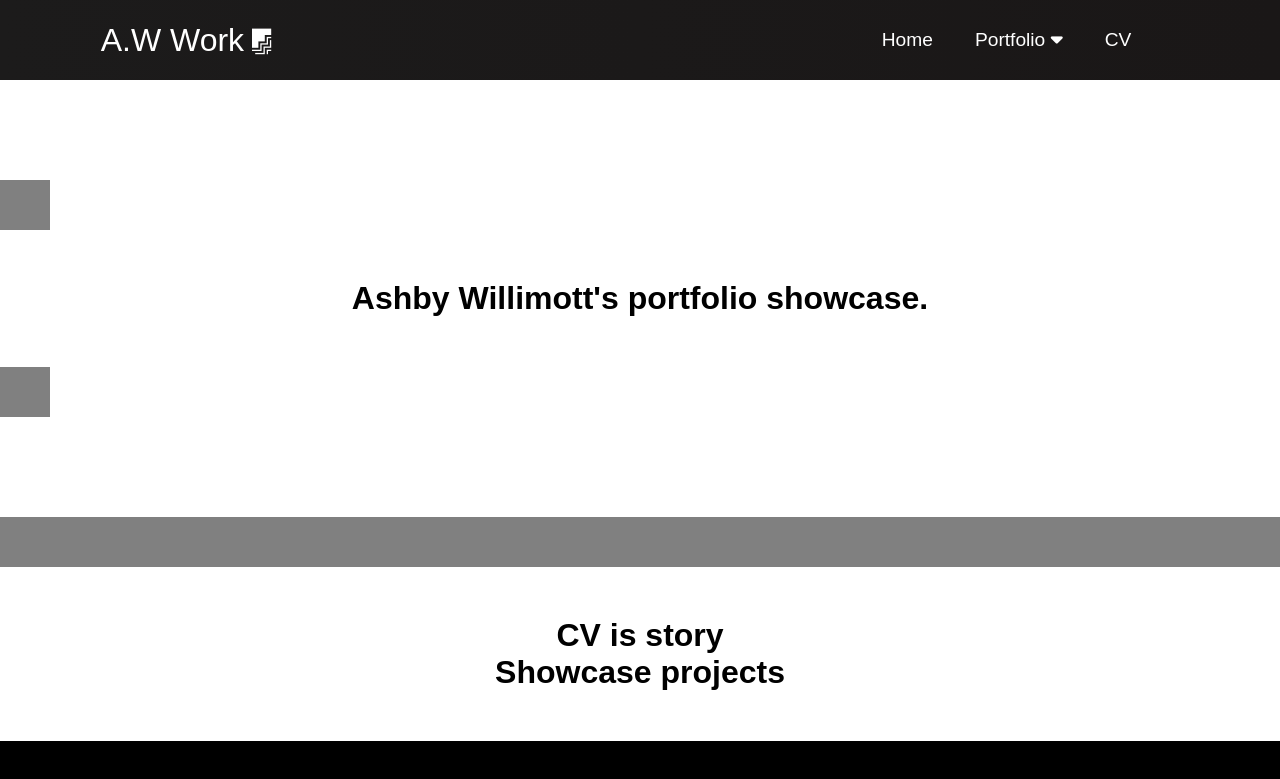
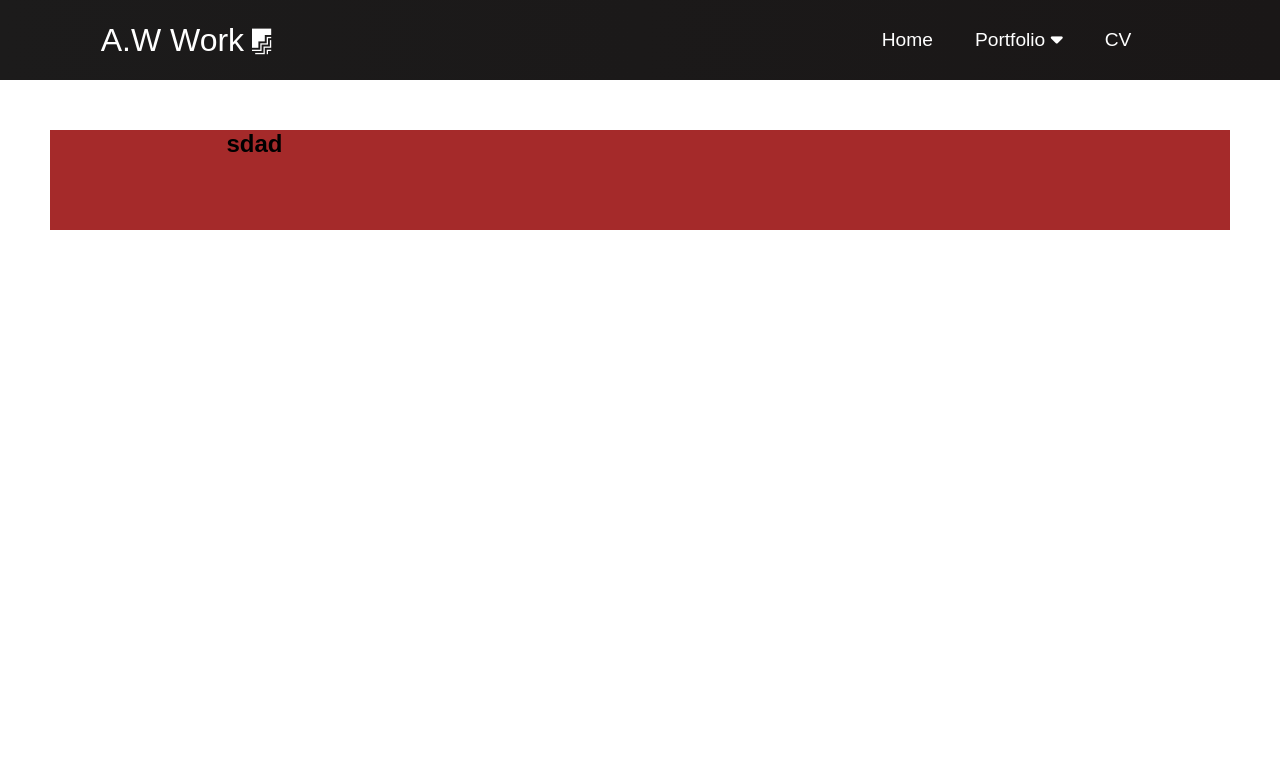
Before and after one commit to wallace222/react-portfolio, a React (Create React App) app: page / in a window 1280 px wide. Shown: the top 779 px of the page. Built offline with nearby package versions, Linux system fonts and the light colour scheme.

Commit message:
add grid to content

```diff
--- a/src/components/pages/Home.js
+++ b/src/components/pages/Home.js
@@ -17,19 +17,34 @@ function Home(props) {
     // I will make it short and sweat.
 
     return(
+
+// Have seperate grid containers for the different components
+
+
+
+// I will need to create a grid container for my title layout.
+
+// then I will need to create a grid container for the placement of where my portfolios gonna be
+
+//then I will need to create 2 seperate types of containers. for the inner contents of my projects
+//1. for the smaller ones at the top
+//2. one for the bottom container which will be the main project
+
+
         <>
             <div className="Home">
-                <div className="First-section">
-                    <div className="main-heading-container">
-                        <div className="main-heading-lines"></div>
-                        <h1>Ashby Willimott's portfolio showcase.</h1>
-                        <div className="main-heading-lines"></div>
-                    </div>
-                    <div>
-                        <h1>CV is story</h1>
-                        <h1>Showcase projects</h1>
+                <div className="Home-container">
+                    <div className="Title-container">
+                        <h2>sdad</h2>
                     </div>
                 </div>
+                {/* <div className="Side"></div>
+                <div className="Main-Title-Container">
+                    <div className="Main-Title-Bar"></div>
+                    <div className="Main-Title-Text"></div>
+                    <div className="Main-Title-Bar"></div>
+                </div>
+                <div className="Side"></div> */}
             </div>
         </>
     )
--- a/src/style/Home.css
+++ b/src/style/Home.css
@@ -1,24 +1,65 @@
 .Home {
     text-align: center;
-    padding-top: 50px;
-    padding-bottom: 50px;
     background-image: '../images/ripples.png';
 }
 
-.main-heading-container {
-    padding-bottom: 50px;
-    margin-bottom: 50px;
-    border-bottom-width: 50px;
-    border-bottom-style: solid;
-    border-color: grey;
+.Home-container {
+    display: grid;
+    grid-template-columns: 50px auto 50px;
+    grid-template-rows: 50px 100px 200px 400px 50px;
 }
 
 
-.main-heading-lines {
-    width: 50px;
-    padding-bottom: 50px;
-    margin-bottom: 50px;
-    border-bottom-width: 50px;
-    border-bottom-style: solid;
-    border-color: grey;
+/* Before I get off for the night I need to get Title container inside of Home-containers first object */
+
+/* How trump has used css grid for his website is. he has used top and bottom border on his title for stylized lines.*/
+
+/* trump also has a main container that does nothing but define the area at which components take up. I should do that first */
+
+/* Trump uses flexbox not even grid */
+
+/* I am incurrectly using grid */
+
+.Title-container {
+    grid-column: 2;
+    grid-row: 2;
+
+    display: grid;
+    background-color: brown;
+    grid-template-columns: auto 5% 300px 5% auto;
+    grid-template-rows:5px 90px 5px;
 }
+
+
+
+
+
+
+
+
+
+
+
+
+
+
+
+
+
+/* .Main-Title-Container {
+
+
+
+}
+
+.Sub-Title-Container {
+
+
+
+
+} */
+
+
+
+/* '../images/ripples.png' */
+/* '../images/sidebar.jpg' */
```
